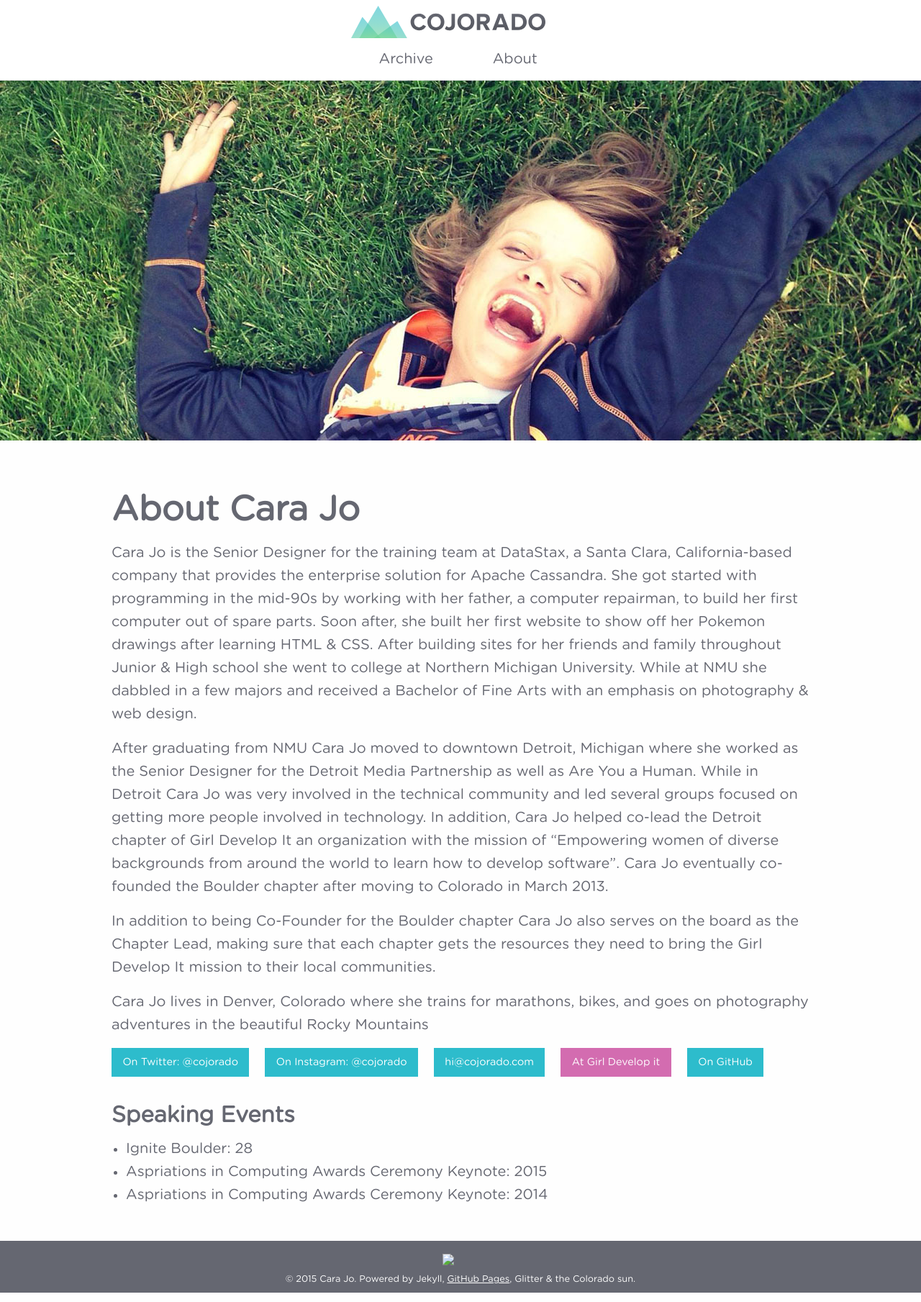
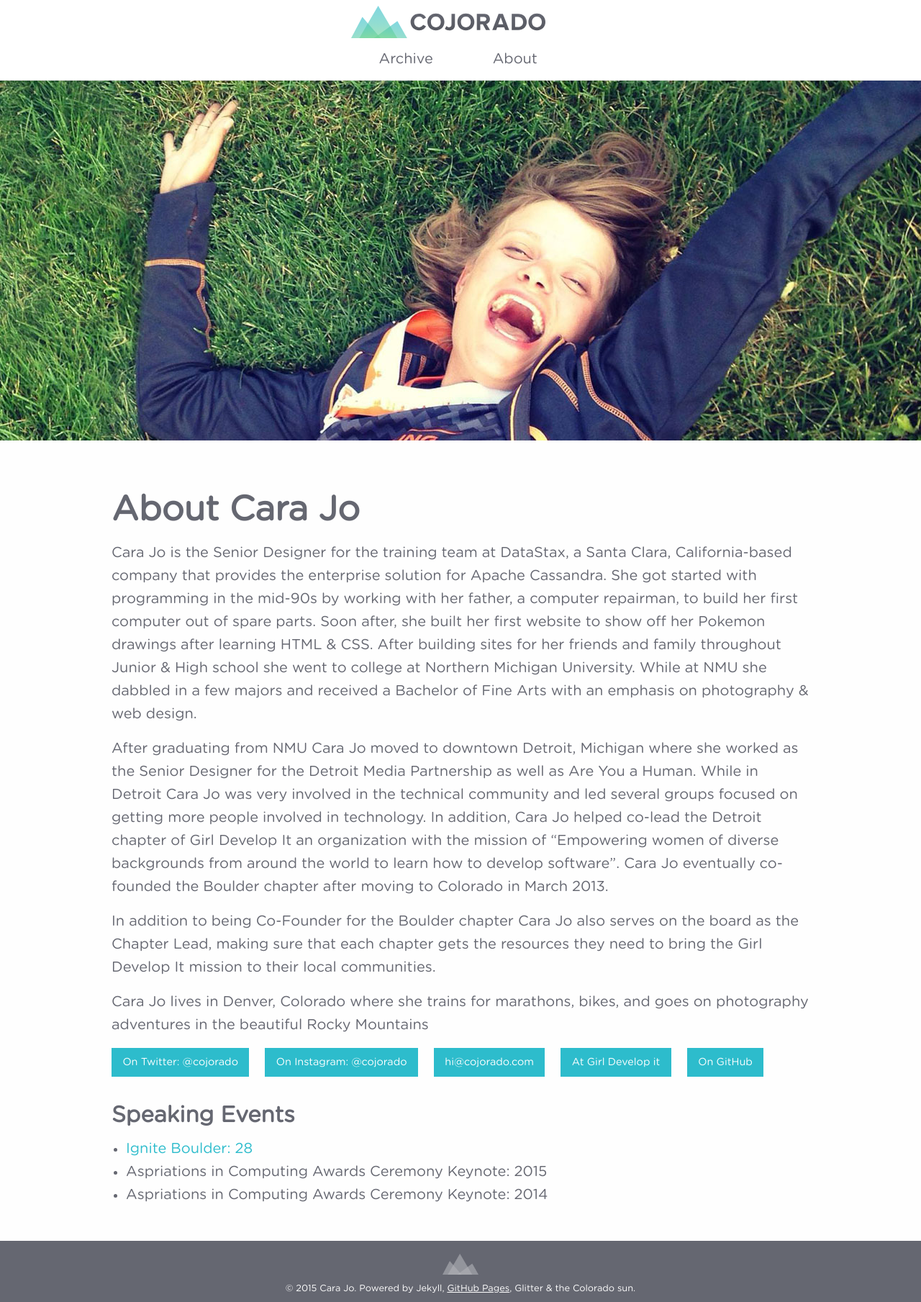
Before and after one commit to Cara-Jo/cojorado, a Jekyll site: the page built from about/index.md, in a window 1280 px wide. Shown: the whole page at 72% size. Built offline with Jekyll 4.4.1, drawn with Linux system fonts in a browser that asks for light colours; nearby versions of some CDN libraries; some web fonts are replaced.

Commit message:
updating about page and facebook og:image

```diff
--- a/_includes/_footer.html
+++ b/_includes/_footer.html
@@ -16,7 +16,7 @@
 <div class="footer title-bar">
   <div class="row align-center">
     <div class="column medium-12 align-middle text-center">
-      <p><img src="images/cojo-mark.png" />
+      <p><img src="/images/cojo-mark.png" />
       <p>&copy; {{ site.time | date: '%Y' }} {{ site.owner.name }}. Powered by Jekyll, <a href="http://github.com/cara-jo/cojorado">GitHub Pages</a>, Glitter &amp; the Colorado sun.</p>
     </div>
   </div>
--- a/_includes/_open-graph.html
+++ b/_includes/_open-graph.html
@@ -17,3 +17,8 @@
 {% if page.excerpt %}<meta property="og:description" content="{{ page.excerpt | strip_html }}">{% endif %}
 <meta property="og:url" content="{{ page.url | replace:'index.html','' | prepend: site.url }}">
 <meta property="og:site_name" content="{{ site.title }}">
+{% if page.image.feature %}
+<meta property="og:image" content="{{ site.url }}/images/{{ page.image.feature }}">
+{% else %}
+<meta property="og:image" content="{{ site.url }}/images/cojo-craterlakes.jpg">
+{% endif %}
--- a/about/index.md
+++ b/about/index.md
@@ -19,12 +19,12 @@ Cara Jo lives in Denver, Colorado where she trains for marathons, bikes, and goe
 [On Twitter: @cojorado](https://twitter.com/cojorado){:class="button"}
 [On Instagram: @cojorado](https://instagram.com/cojorado){:class="button"}
 [hi@cojorado.com](mailto:hi@cojorado.com){:class="button"}
-[At Girl Develop it](http://gdiboulder.com/join){:class="button alert"}
+[At Girl Develop it](http://gdiboulder.com/join){:class="button"}
 [On GitHub](http://github.com/cara-jo){:class="button"}
 
 
 ### Speaking Events
 
-* Ignite Boulder: 28
+* [Ignite Boulder: 28](http://igniteboulder.com/ignite-boulder-28)
 * Aspriations in Computing Awards Ceremony Keynote: 2015
 * Aspriations in Computing Awards Ceremony Keynote: 2014
--- a/archive/index.html
+++ b/archive/index.html
@@ -11,7 +11,7 @@ image:
         {% for post in paginator.posts %}
           {% include _home-post.html %}
         {% endfor %}
-            </div>
+    </div>
 
   </div><!-- /#index -->
 </div><!-- /#main -->
```
Also changed, not shown: other parts of archive/index.html (+1 -1 lines), 12 other files.
